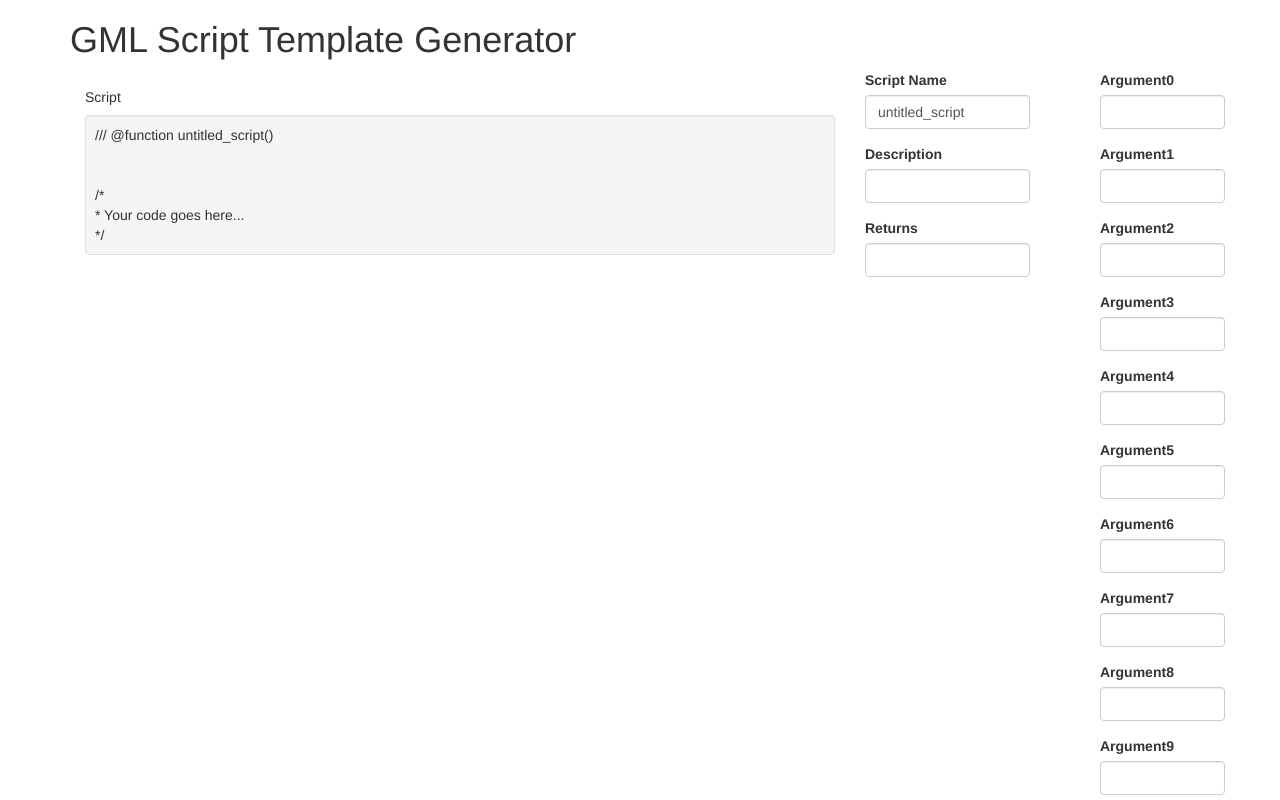
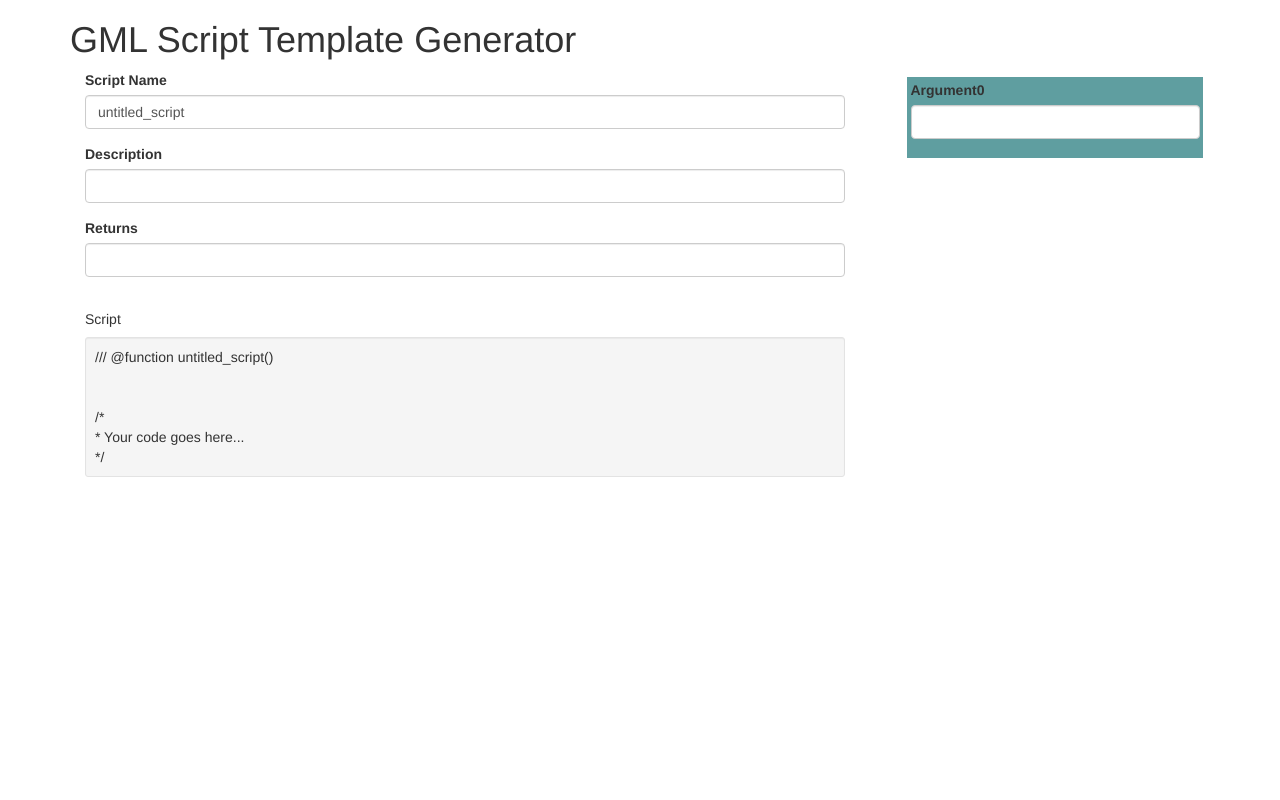
Before and after one commit to mstop4/gml-script-wizard, a React app: page / in a window 1280 px wide. Shown: the top 800 px of the page. Built offline with nearby package versions, Linux system fonts and the light colour scheme.

Commit message:
added ArgumentContainer component

```diff
--- a/src/js/components/App.js
+++ b/src/js/components/App.js
@@ -3,10 +3,9 @@ import { Grid, Row, Col, Well } from 'react-bootstrap'
 import { arrayMove } from 'react-sortable-hoc'
 
 import OutputBox from './OutputBox'
-import ArgumentField from './ArgumentField'
 import ReturnField from './ReturnField'
 import DescriptionField from './DescriptionField'
-import ArgumentSortable from './ArgumentSortable'
+import ArgumentContainer from './ArgumentContainer'
 import ScriptNameField from './ScriptNameField';
 
 import '../../styles/main.css'
@@ -21,10 +20,7 @@ class App extends Component {
       scriptName: 'untitled_script',
       description: '',
       outputValue: '',
-      argumentNames: ['', '', '', '',
-                      '', '', '', '',
-                      '', '', '', '',
-                      '', '', '', ''],
+      argumentNames: [''],
       returnValue: ''
     }
 
@@ -84,7 +80,7 @@ class App extends Component {
       // add parameters
       let hasParams = false
 
-      for (let i = 0; i < 16; i++) {
+      for (let i = 0; i < argumentNames.length; i++) {
         if (argumentNames[i] !== '') {
           newOutput += `${argumentNames[i]}, `
           hasParams = true
@@ -105,7 +101,7 @@ class App extends Component {
     }
 
     // Arguments (@param)
-    for (let i = 0; i < 16; i++) {
+    for (let i = 0; i < argumentNames.length; i++) {
       if (argumentNames[i] !== '') {
         newOutput += `/// @param ${argumentNames[i]}\n`
       }
@@ -121,7 +117,7 @@ class App extends Component {
     // Create script body
 
     // Arguments
-    for (let i = 0; i < 16; i++) {
+    for (let i = 0; i < argumentNames.length; i++) {
       if (argumentNames[i] !== '') {
         newOutput += `var ${localVarPrefix}${argumentNames[i]} = argument[${i}];\n`
       }
@@ -155,11 +151,8 @@ class App extends Component {
           <h1>GML Script Template Generator</h1>
         </Row>
 
+        <Col md={8} className='output-box-container'>
         <Row>
-          <Col md={8} className='output-box-container'>
-            <OutputBox value={this.state.outputValue}/>
-          </Col>
-          <Col md={2} className='field-container'>
             <ScriptNameField
               value={this.state.scriptName}
               onChange={this.handleScriptNameChange}
@@ -172,14 +165,17 @@ class App extends Component {
               value={this.state.returnValue}
               onChange={this.handleReturnChange}
             />
-          </Col>
-          <Col md={2}>
-            <ArgumentSortable
-              items={this.state.argumentNames}
-              onChange={this.handleArgumentChange}
-              onSortEnd={this.handleArgumentSort}/>
-          </Col>
-        </Row>
+          </Row>
+          <Row>
+            <OutputBox value={this.state.outputValue}/>
+          </Row>
+        </Col>
+        <Col md={4} className='argument-container'>
+          <ArgumentContainer
+            items={this.state.argumentNames}
+            onChange={this.handleArgumentChange}
+            onSortEnd={this.handleArgumentSort}/>
+        </Col>
       </Grid>
     )
   }
--- /dev/null
+++ b/src/js/components/ArgumentContainer.js
@@ -0,0 +1,17 @@
+import React from 'react'
+import ArgumentSortable from './ArgumentSortable'
+
+const ArgumentContainer = ({ items, onChange, onSortEnd }) => {
+
+  return (
+    <div className='argument-container'>
+      <ArgumentSortable
+        items={items}
+        onChange={onChange}
+        onSortEnd={onSortEnd}
+      />
+    </div>
+  )
+}
+
+export default ArgumentContainer
--- a/src/styles/fields.css
+++ b/src/styles/fields.css
@@ -7,5 +7,7 @@ h2 {
 }
 
 .argument-field {
-  background-color: white;
+  background-color: cadetblue;
+  padding: 0.25em;
+  margin: 0.5em;
 }
--- a/src/styles/main.css
+++ b/src/styles/main.css
@@ -1,2 +1,3 @@
-body {
+.argument-container {
+  height: 100%
 }
```
Also changed, not shown: src/js/components/ArgumentSortable.js (line endings or trailing spaces), 1 other file (tests, documents, lock files or other folders).
